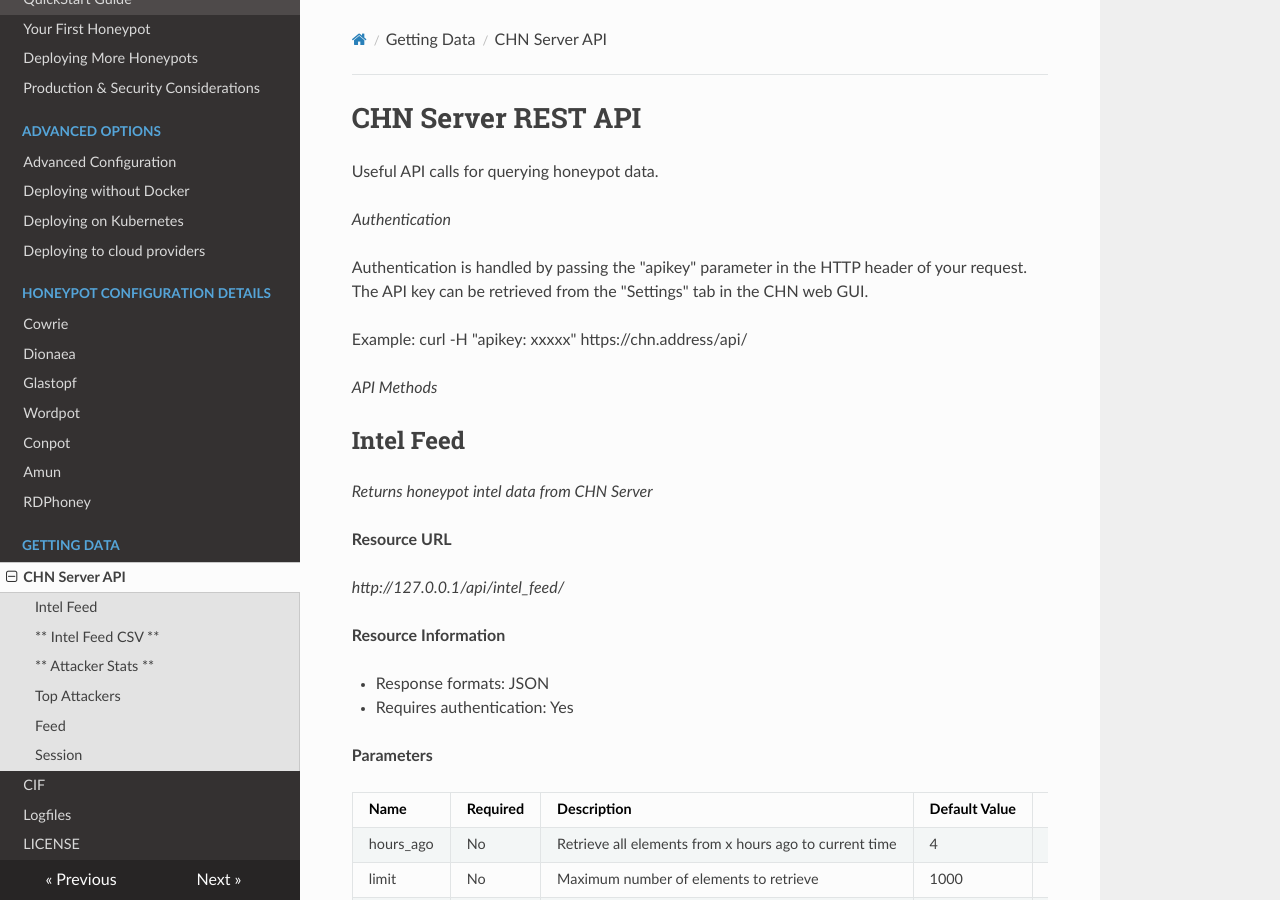
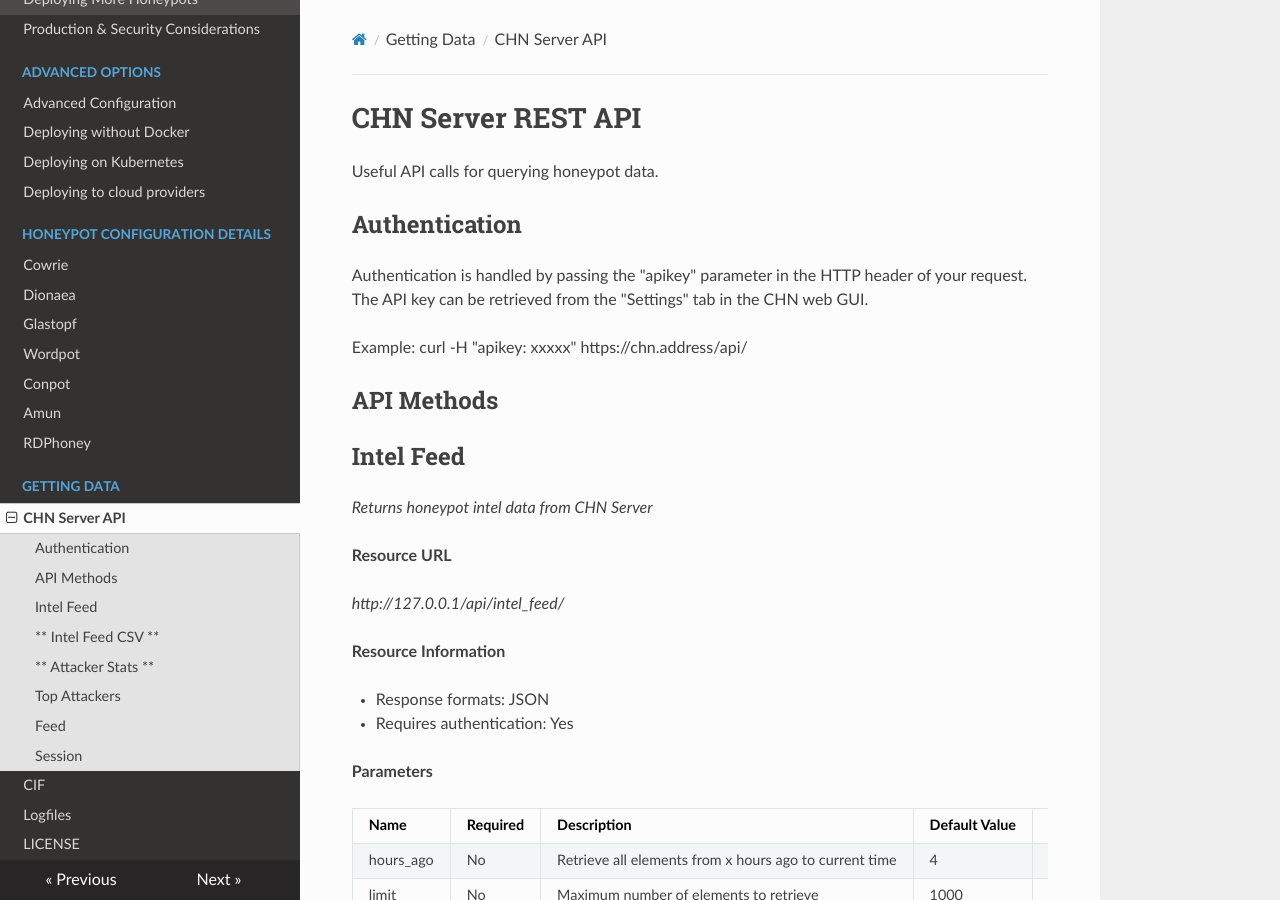
Before and after one commit to CommunityHoneyNetwork/chn-docs, an MkDocs documentation site: the page built from docs/serverapi.md, in a window 1280 px wide and 900 px high. Built offline with MkDocs 1.6.1, drawn with Linux system fonts in a browser that asks for light colours; nearby versions of some CDN libraries; old or Windows-style settings are respelled for this version of MkDocs.

Commit message:
Modifying formatting

```diff
--- a/docs/serverapi.md
+++ b/docs/serverapi.md
@@ -3,13 +3,15 @@ CHN Server REST API
 
 Useful API calls for querying honeypot data.
 
-*Authentication*
+**Authentication**
+----
 
 Authentication is handled by passing the "apikey" parameter in the HTTP header of your request. The API key can be retrieved from the "Settings" tab in the CHN web GUI.
 
 Example: curl -H "apikey: xxxxx" https://chn.address/api/
 
-*API Methods*
+**API Methods**
+----
 
 **Intel Feed**
 ----
```
